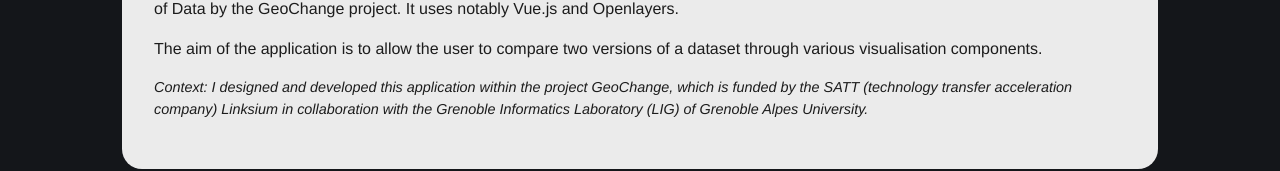
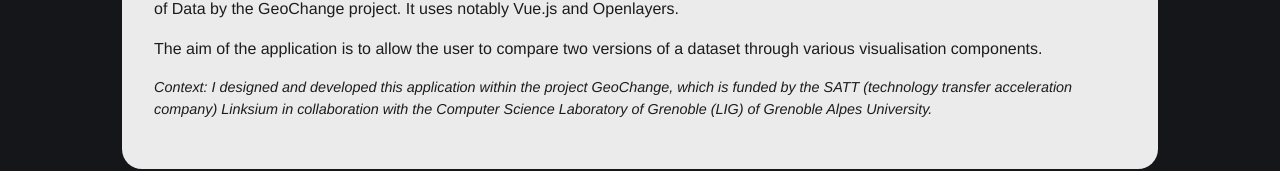
Before and after one commit to mthh/portfolio, a Vue app: page /portfolio/projects in a window 1280 px wide. Shown: the part 757-928 px from the top of the page. Built offline with nearby package versions, Linux system fonts and the light colour scheme.

Commit message:
Improve wording of LIG

```diff
--- a/src/assets/projects.json
+++ b/src/assets/projects.json
@@ -24,7 +24,7 @@
     "languages": ["JavaScript"],
     "description": "The GeoChange visualisation interface is a Single Page Application dedicated to visualise the data processed and immersed in the Web of Data by the GeoChange project. It uses notably Vue.js and Openlayers.\nThe aim of the application is to allow the user to compare two versions of a dataset through various visualisation components.",
     "duration": "Jan. 2022 - Aug. 2022",
-    "context": "I designed and developed this application within the project GeoChange, which is funded by the SATT (technology transfer acceleration company) Linksium in collaboration with the Grenoble Informatics Laboratory (LIG) of Grenoble Alpes University.",
+    "context": "I designed and developed this application within the project GeoChange, which is funded by the SATT (technology transfer acceleration company) Linksium in collaboration with the Computer Science Laboratory of Grenoble (LIG) of Grenoble Alpes University.",
     "images": [],
     "links": {
       "paper": "https://hal.science/hal-04357933"
--- a/src/views/Home.vue
+++ b/src/views/Home.vue
@@ -12,7 +12,7 @@
         <p>On December 2021, I graduated from the <i>Université Grenoble Alpes</i> with
           a <a href="https://www.theses.fr/s208233">PhD in Computer Science</a>,
           performed in the <a href="https://steamer.imag.fr/">STeamer research team</a>
-          of the <a href="https://www.liglab.fr/">Grenoble Informatics Laboratory</a> (LIG).</p>
+          of the <a href="https://www.liglab.fr/">Computer Science Laboratory of Grenoble</a> (LIG).</p>
         <p>Before that, and following my master's degree in geography,
           I worked as a study engineer in geography and geographic information science
           from early 2014 to October 2018.</p>
```
